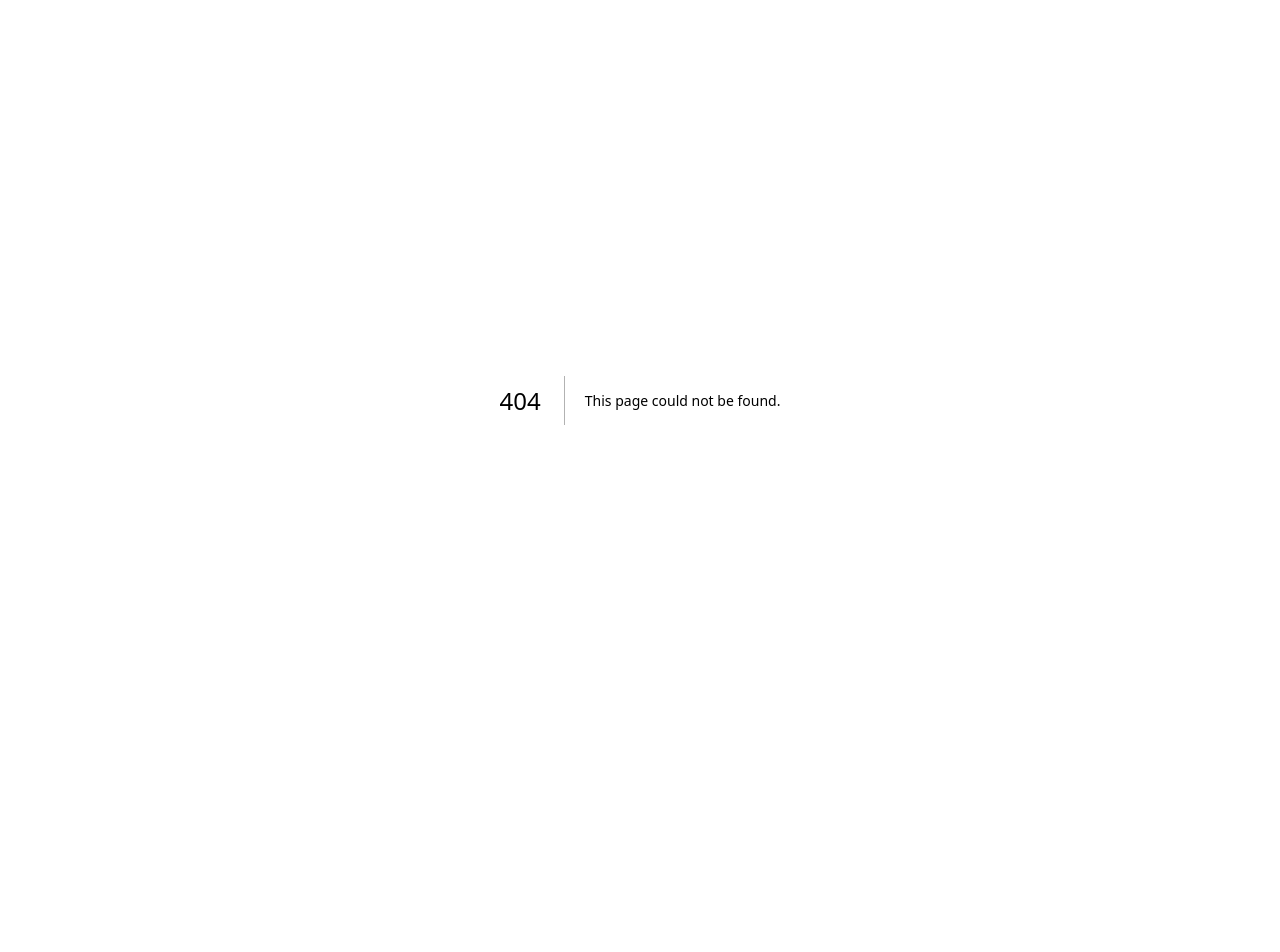
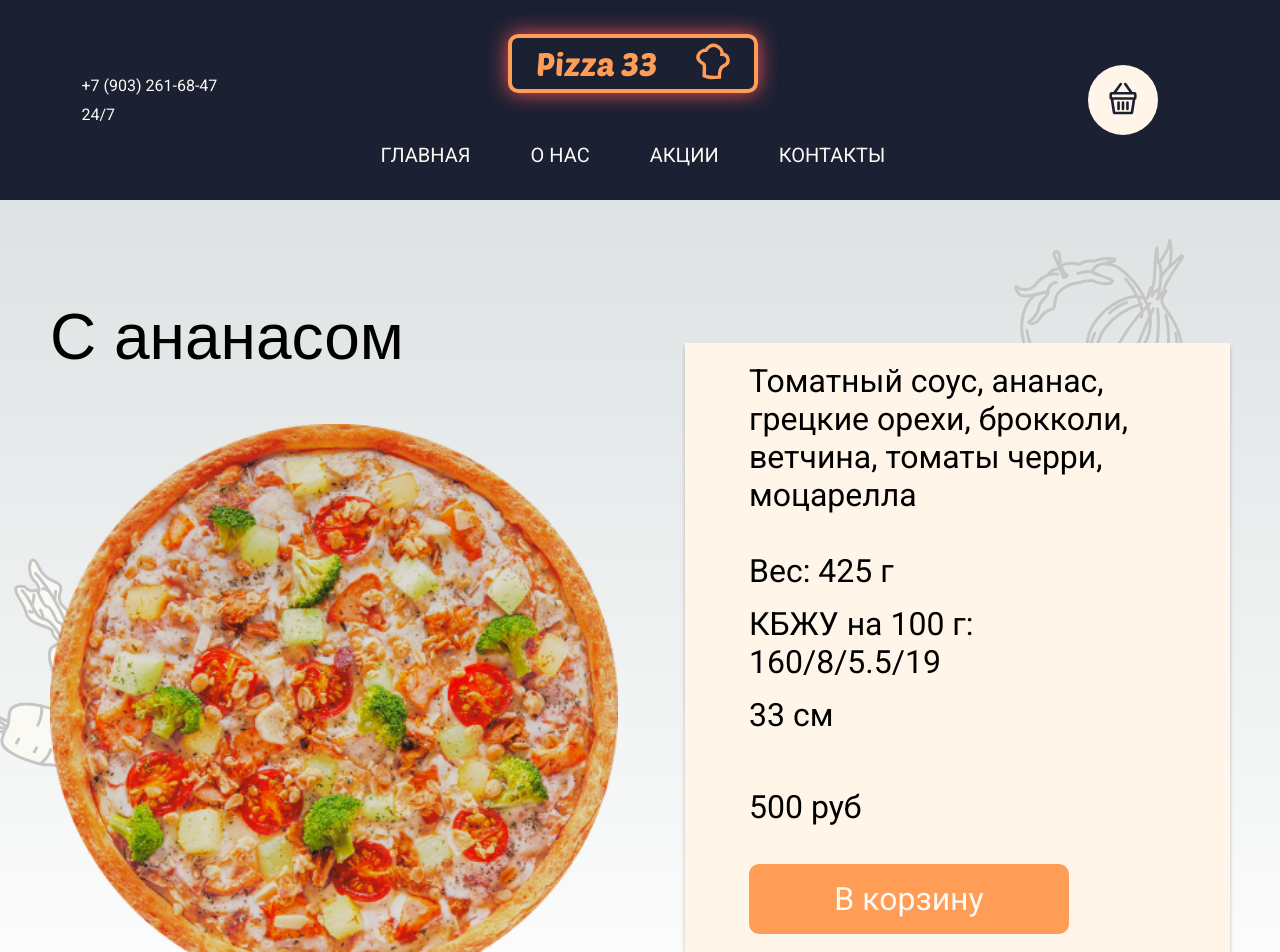
Before and after one commit to ShmigelskiyAndrey/pizza-33, a Next.js app: page /product/1 in a window 1280 px wide. Before the commit this address had no page. Shown: the top 952 px of the page. Before the commit the page ends 800 px from the top, so only its background shows below. Built offline with nearby package versions, Linux system fonts and the light colour scheme; a web font is replaced by a local one.

Commit message:
added logic to change products in cart

```diff
--- a/src/features/menu/model/selectors.ts
+++ b/src/features/menu/model/selectors.ts
@@ -29,9 +29,19 @@ const selectTotalPrice = (state: RootState) => {
   );
 };
 
+const selectCountById = (id: number) => (state: RootState) => {
+  return state.orderReducer.cart[id]?.count;
+};
+
+const selectChosenProduct = (id: number) => (state: RootState) => {
+  return state.menuReducer.find((item) => item.id === id);
+};
+
 export {
   selectMenuItemsByFilter,
   selectOrderedProducts,
   selectIsCartNotEmpty,
   selectTotalPrice,
+  selectCountById,
+  selectChosenProduct,
 };
--- a/src/pages_flat/productpage/ui/productpage.tsx
+++ b/src/pages_flat/productpage/ui/productpage.tsx
@@ -1,3 +1,5 @@
+"use client";
+
 import { Product } from "../../../shared/ui/product/product";
 
 const Productpage = () => {
--- a/src/shared/ui/card/card.module.scss
+++ b/src/shared/ui/card/card.module.scss
@@ -59,6 +59,7 @@
     color: #FAF9F4;
     font-size: 24px;
     font-family: inherit;
+    cursor: pointer;
 }
 
 .bottleImage {
@@ -71,6 +72,24 @@
 
 .nonDescription {
     height: 20px;
+}
+
+.counter {
+    display: flex;
+    align-items: center;
+}
+
+.counter button {
+    width: 28px;
+    height: 28px;
+    background: none;
+    border: 1px solid #C6C6C6;
+    cursor: pointer;
+}
+
+.count {
+    margin-left: 10px;
+    font-size: 18px;
 }
 
 @media (max-width: 1100px) {
--- a/src/shared/ui/product/product.module.scss
+++ b/src/shared/ui/product/product.module.scss
@@ -48,6 +48,10 @@
     width: 320px;
     height: 70px;
     font-family: inherit;
+}
+
+.image {
+    object-fit: contain;
 }
 
 .tomato {
--- a/src/shared/ui/product/product.tsx
+++ b/src/shared/ui/product/product.tsx
@@ -6,6 +6,11 @@ import { Shantell_Sans } from "next/font/google";
 import { TomatoIcon } from "../icons/TomatoIcon";
 import { OnionIcon } from "../icons/OnionIcon";
 import { CarrotIcon } from "../icons/CarrotIcon";
+import { selectChosenProduct } from "@/features/menu/model/selectors";
+import { useAppDispatch, useAppSelector } from "@/shared/lib/redux";
+import { useParams } from "next/navigation";
+import { add } from "@/features/menu/model/orderSlice";
+import Link from "next/link";
 
 const shantellSans = Shantell_Sans({
   weight: "400",
@@ -14,32 +19,49 @@ const shantellSans = Shantell_Sans({
 
 const Product = () => {
   const titleClass = cn(shantellSans.className, styles.title);
+  const { id } = useParams<{ id: string }>();
+  const selectedItem = useAppSelector(selectChosenProduct(Number(id)));
+  const dispatch = useAppDispatch();
   return (
     <>
       <Header ismainpage={false}></Header>
       <div className={styles.container}>
         <div className={styles.product}>
-          <div className={titleClass}>С пармской ветчиной</div>
+          <div className={titleClass}>{selectedItem?.title}</div>
           <Image
             className={styles.image}
-            src="/photo/pizzaHam.png"
+            src={`/photo/${selectedItem?.photo}`}
             width={568}
             height={568}
             alt="photo of pizza"
           />
         </div>
         <div className={styles.description}>
-          <div className={styles.composition}>
-            Сливочный соус, пармская ветчина, томаты черри, груша, руккола,
-            моцарелла
+          <div className={styles.composition}>{selectedItem?.description}</div>
+          <div className={styles.feature}>
+            <div className={styles.weight}>
+              {selectedItem?.ispizza ? "Вес: 425 г" : ""}
+            </div>
+            <div className={styles.bju}>
+              {selectedItem?.ispizza ? "КБЖУ на 100 г: 160/8/5.5/19" : ""}
+            </div>
+            <div className={styles.size}>
+              {selectedItem?.ispizza
+                ? selectedItem?.size
+                : `объем: ${selectedItem?.size}`}
+            </div>
           </div>
-          <div className={styles.feature}>
-            <div className={styles.weight}>Вес: 425 г</div>
-            <div className={styles.bju}>КБЖУ на 100 г: 160/8/5.5/19</div>
-            <div className={styles.size}>Размер: 36 см</div>
-          </div>
-          <div className={styles.price}>500 руб</div>
-          <button className={styles.button}>В корзину</button>
+          <div className={styles.price}>{selectedItem?.price} руб</div>
+          <Link href="/#menu">
+            <button
+              className={styles.button}
+              onClick={() => {
+                if (selectedItem?.id) dispatch(add(selectedItem));
+              }}
+            >
+              В корзину
+            </button>
+          </Link>
         </div>
         <div className={styles.backgroungImages}>
           <TomatoIcon className={styles.tomato}></TomatoIcon>
```
Also changed, not shown: src/features/menu/menu.tsx (+12 -2 lines), src/shared/ui/card/card.tsx (+27 -7 lines), src/app/product/[id]/page.tsx (renamed from src/app/product/page.tsx).
